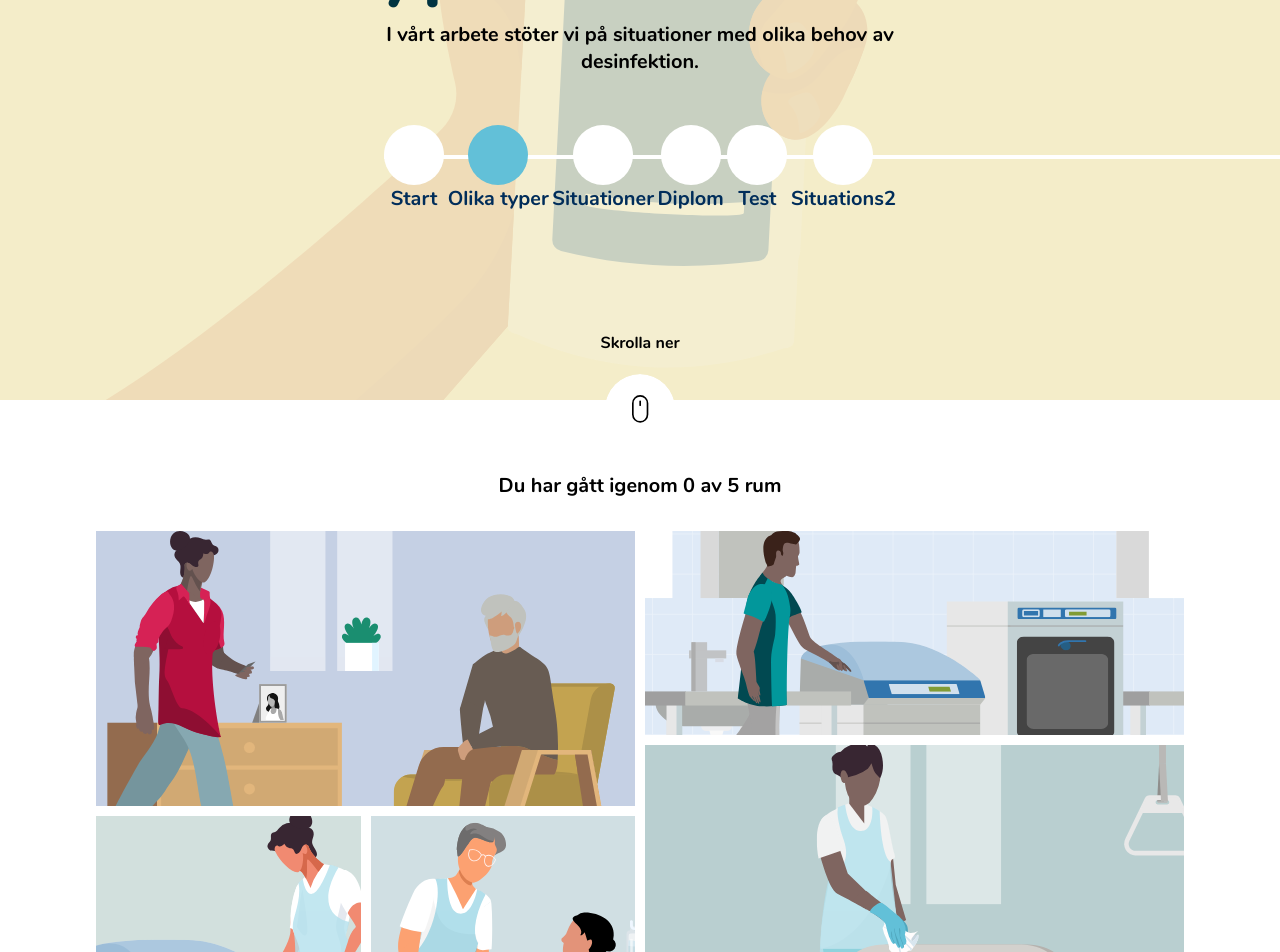
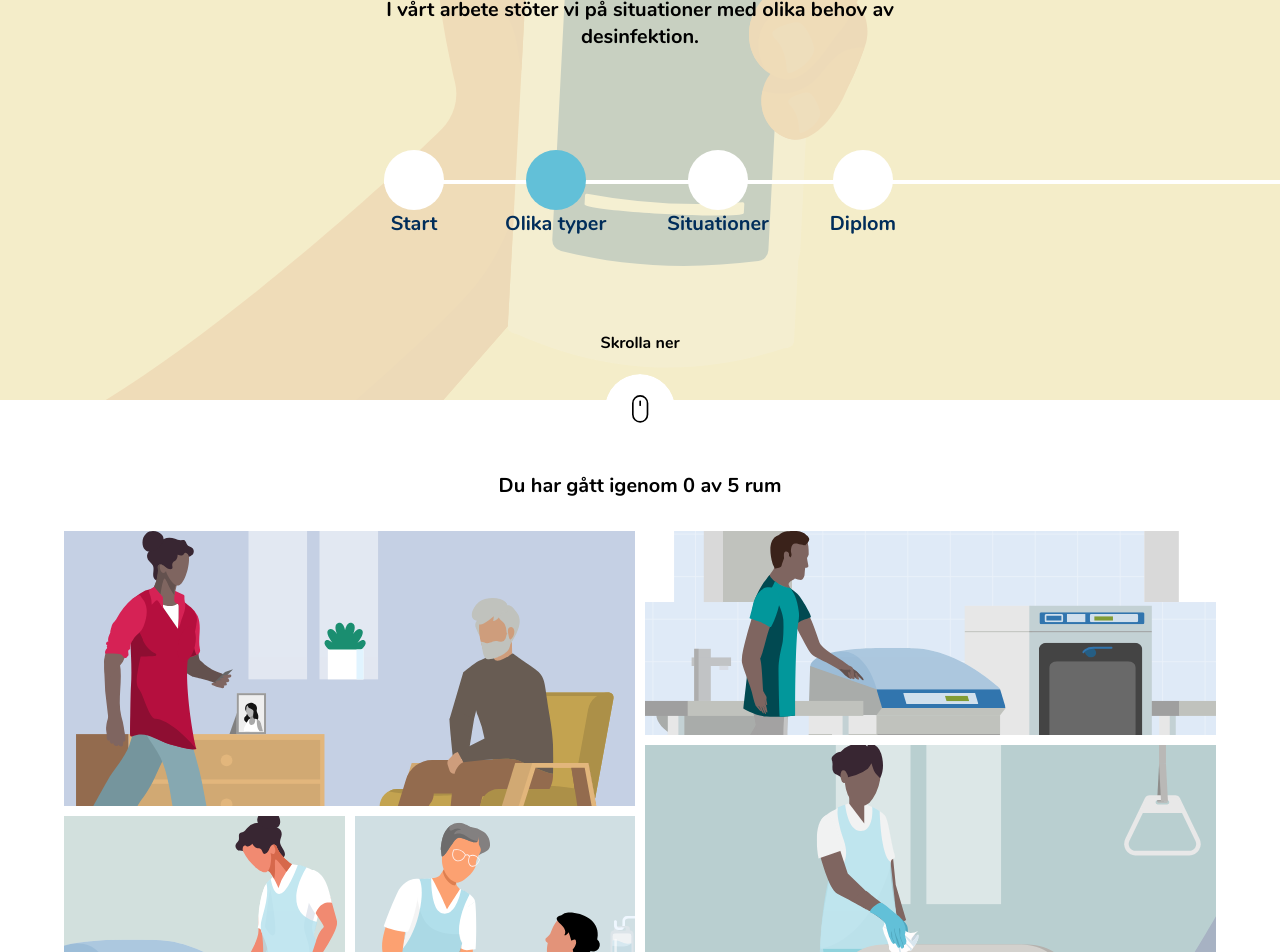
Before and after one commit to ArturLindstrom/learnways-desinfektionsguiden, a Vue app: page /olika-typer in a window 1280 px wide. Shown: the part 360-1312 px from the top of the page. Built offline with nearby package versions, Linux system fonts and the light colour scheme.

Commit message:
more jsonbby

```diff
--- a/src/assets/json/sv.json
+++ b/src/assets/json/sv.json
@@ -99,7 +99,7 @@
   "s02_room3_h3_1": "Spoldesinfektor",
   "s02_room3_h3_2": "Diskdesinfektor",
   "s02_room3_h3_3": "Kemisk desinfektion",
-  "s02_room3_h3_4": "Kokning av enstaka föremål ",
+  "s02_room3_h3_4": "Kokning av enstaka föremål",
   "s02_room3_hs_1": "Spoldesinfektorn är en desinfekterande utslagsback där processen är kort, endast några minuter, och innebär tömning, sköljning, rengöring och desinfektion med fuktig värme.",
   "s02_room3_hs_2": "Spoldesinfektor används vid rengöring och desinfektion av: sugflaskor, bäcken, urinflaskor, handfat, hinkar med mera.",
   "s02_room3_hs_3": "Diskdesinfektorns process innefattar minst en sköljning, rengöring (diskning) och värmedesinfektion. Processtiden är betydligt längre (cirka 50 minuter) än vid behandling i en spoldesinfektor. ",
--- a/src/components/HeaderComponent.vue
+++ b/src/components/HeaderComponent.vue
@@ -75,7 +75,7 @@ header {
 }
 
 .progress-bar {
-margin-top: 50px;
+margin-top: 100px;
 }
 
 .scroll-container {
--- a/src/components/MainComponent.vue
+++ b/src/components/MainComponent.vue
@@ -19,10 +19,8 @@
   align-items: center;
   justify-content: center;
   min-height: 60vh;
-  /* width: 85%; */
-  /* width: 100%; */
+  max-width: 90%;
   min-width: 85%;
-
 }
 
 </style>
--- a/src/components/ProgressBarComponent.vue
+++ b/src/components/ProgressBarComponent.vue
@@ -74,7 +74,7 @@ onMounted(() => {
     justify-content: space-between;
     align-items: center;
     width: 40%;
-    /* margin-top:80px; */
+    /* margin-top:200px; */
 }
 
 .line {
@@ -147,7 +147,7 @@ a:hover {
     width: 80vw;
   }
   .line {
-    width: 70%;
+    width: 90%;
   }
 
   a{
--- a/src/components/rooms/RoomsComponent.vue
+++ b/src/components/rooms/RoomsComponent.vue
@@ -18,12 +18,9 @@
       </ButtonComponent>
       <img class="done" src="src/assets/done.svg" alt="done" v-if="roomsVisited[i]">
   </div>
-    <!-- <RoomComponent :room="currentRoom" v-if="modalOpen" @closeModal="modalToggle"/> -->
     <ModalComponent>
-      <!-- <NewModalComponent> -->
         <RoomComponent/>
 
-      <!-- </NewModalComponent> -->
     </ModalComponent>
 </div>
 </template>
@@ -159,7 +156,7 @@ onMounted(() => {
   grid-column-gap: 10px;
   grid-row-gap: 10px;
   height: 70vh;
-  width: 100%;
+  width: 90vw;
 }
 .parent div {
   background-repeat: no-repeat;
--- a/src/components/situations/SituationContent2.vue
+++ b/src/components/situations/SituationContent2.vue
@@ -18,7 +18,7 @@
     <!-- <footer class="footer"> -->
       <footer class="footer" v-if="showFooter" >
       <!-- <footer class="footer" v-if="questionIndex > situation.questions.length" > -->
-        <img class="thumbs-up-icon" src="src/assets/qicon-last.svg" alt="" >
+        <img class="thumbs-up-icon" src="src/assets/qicon-last.svg" alt="">
         <SubHeadingComponent class="sub-heading">
           {{situation.end}}
         </SubHeadingComponent>
@@ -55,10 +55,9 @@ const thumb = () => {
     rotate: 45,
     scale: 0.5,
     opacity: 0,
-    duration: 1
+    duration: 1,
   })
 }
-
 
 const showFooter = ref(false)
 
@@ -116,8 +115,8 @@ const showNextQuestion = (el, done) => {
 header {
   display: flex;
   align-items: center;
-  height: 20vh;
-  border-radius: 10px;
+  /* height: 20vh; */
+  border-radius: 10px 10px 0 0;
   background: #F4EDC9;
   padding: 3rem;
   & > img {
@@ -142,5 +141,13 @@ footer{
   }
 }
 
+@media screen and (max-width: 768px) {
+  header {
+    display: flex;
+    flex-direction: column;
+  }
+
+}
+
 
 </style>
--- a/src/components/slider/SliderContent.vue
+++ b/src/components/slider/SliderContent.vue
@@ -9,7 +9,6 @@
 </template>
 
 <script setup>
-import { VueperSlide } from 'vueperslides'
 
 const props = defineProps({
   slide: {
--- a/src/router/index.js
+++ b/src/router/index.js
@@ -43,18 +43,18 @@ const router = createRouter({
           component: DiplomView,
           beforeEnter: areViewsCompleted
         },
-        {
-          path: '/test',
-          name: 'test',
-          fullName: 'Test',
-          component: TestView
-        },
-        {
-          path: '/situations2',
-          name: 'situations2',
-          fullName: 'Situations2',
-          component: SituationContent2
-        }
+        // {
+        //   path: '/test',
+        //   name: 'test',
+        //   fullName: 'Test',
+        //   component: TestView
+        // },
+        // {
+        //   path: '/situations2',
+        //   name: 'situations2',
+        //   fullName: 'Situations2',
+        //   component: SituationContent2
+        // }
 
   ]
 })
--- a/src/views/DiplomView.vue
+++ b/src/views/DiplomView.vue
@@ -4,6 +4,7 @@
     :particleCount="100"
     :stageHeight="1000"
     :stageWidth="800"
+    :duration="3000"
     />
    <HeadingComponent fontSize="big" animate v-if="done">
       Bra jobbat!
```
Also changed, not shown: src/views/HomeView.vue (indentation only).
